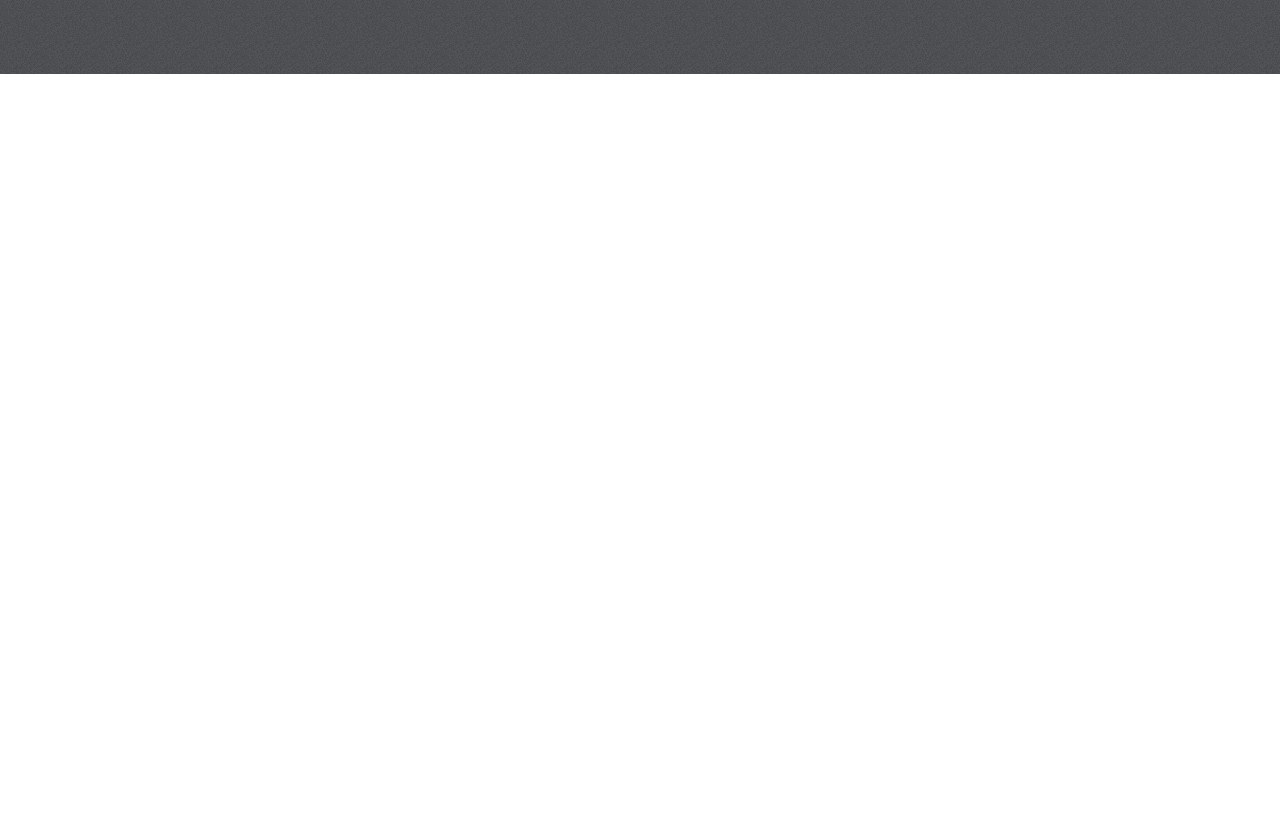
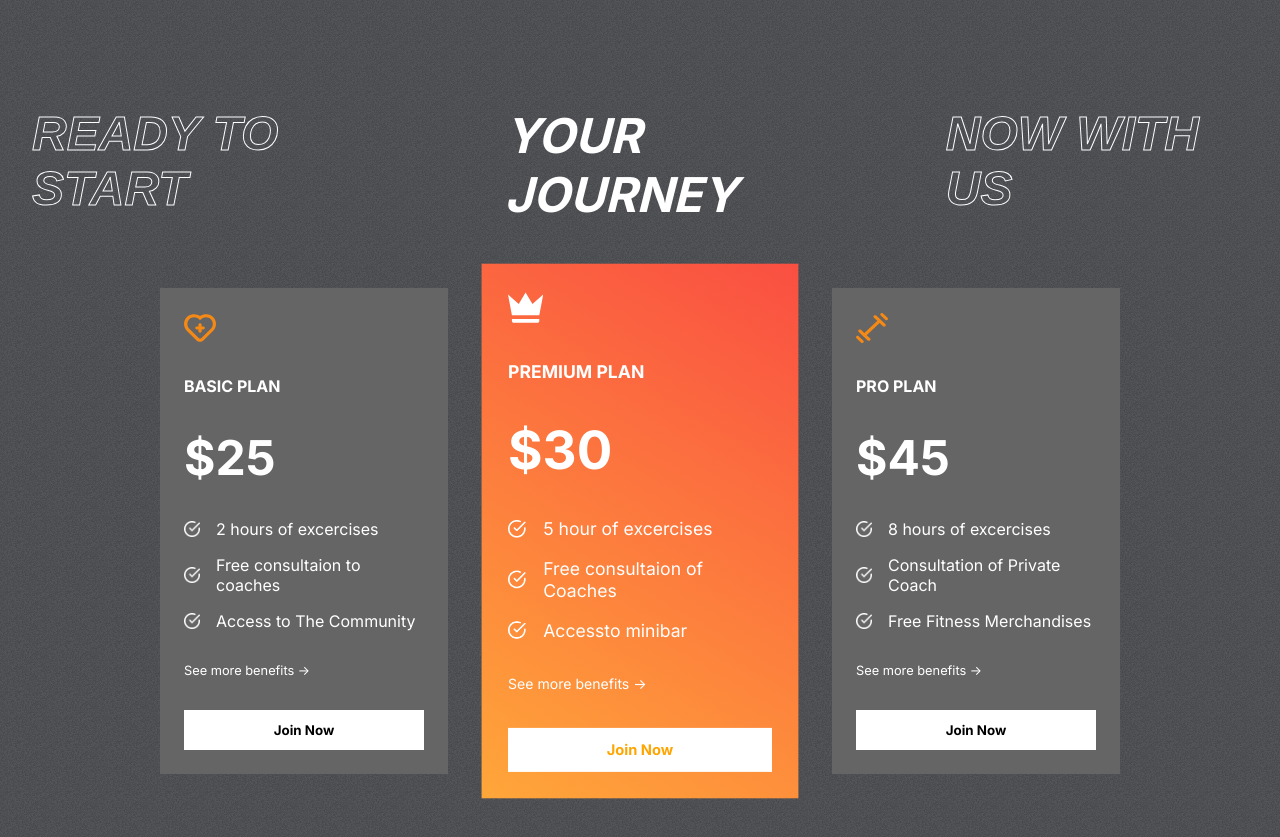
Before and after one commit to Phelyks/FitClubGym_Dec_2023, a React (Create React App) app: page / in a window 1280 px wide. Shown: the part 1793-2630 px from the top of the page. Before the commit the page ends 1867 px from the top, so only its background shows below. Built offline with nearby package versions, Linux system fonts and the light colour scheme.

Commit message:
Jan 12 10:34

```diff
--- a/src/App.js
+++ b/src/App.js
@@ -2,6 +2,8 @@
 import Hero from './components/Hero/Hero';
 import Programs from './components/Programs/Programs';
 import Reasons from './components/Reasons/Reasons';
+import Plans from './components/Plans/Plans';
+import Testimonials from './components/Testimonials/Testimonials';
 
 function App() {
   return (
@@ -9,6 +11,8 @@
           <Hero />
           <Programs />
           <Reasons />
+          <Plans />
+          <Testimonials />
     </div>
   );
 }
--- /dev/null
+++ b/src/components/Plans/Plans.css
@@ -0,0 +1,74 @@
+.plans-container {
+    margin-top: -4rem;
+    padding: 0 2rem;
+    display: flex;
+    flex-direction: column;
+    gap: 4rem;
+    position: relative;
+}
+
+.plans {
+    display: flex;
+    align-items: center;
+    justify-content: center;
+    gap: 3rem;
+}
+
+.plan {
+    display: flex;
+    flex-direction: column;
+    background: var(--caloryCard);
+    color: white;
+    gap: 2rem;
+    padding: 1.5rem;
+    width: 15rem;
+}
+
+.plan:nth-child(2){
+    background: var(--planCard);
+    transform: scale(1.1);
+}
+
+.plan > svg {
+    fill: var(--orange);
+    width: 2rem;
+    height: 2rem;
+}
+
+.plan>:nth-child(2){
+    font-size: 1rem;
+    font-weight: bold;
+}
+
+.plan>:nth-child(3){
+    font-size: 3rem;
+    font-weight: bold;
+}
+
+.plan>:nth-child(5){
+    font-size: 0.8rem;
+}
+
+.features {
+    display: flex;
+    flex-direction: column;
+    gap: 1rem;
+}
+
+.feature {
+    display: flex;
+    align-items: center;
+    gap: 1rem;
+}
+
+.feature img {
+    width: 1rem;
+}
+
+.plans>:nth-child(2)>svg {
+    fill: white;
+}
+
+.plans>:nth-child(2)>button {
+    color: orange;
+}
--- /dev/null
+++ b/src/components/Plans/Plans.jsx
@@ -0,0 +1,41 @@
+import React from 'react';
+import './Plans.css';
+import {plansData} from './../../data/plansData';
+import whiteTick from './../../assets/whiteTick.png';
+
+const Plans = () => {
+  return (
+    <div className='plans-container'>
+      <div className="programs-header" style={{gap:'6rem'}}>
+        <span className='stroke-text'>READY TO START </span>
+        <span>YOUR JOURNEY </span>
+        <span className='stroke-text'>NOW WITH US</span>
+      </div>
+
+      {/* Plans Card */}
+      <div className="plans">
+        {plansData.map((plan, i)=> (
+            <div className="plan" key={i}>
+                {plan.icon}
+                <span>{plan.name}</span>
+                <span>${plan.price} </span>
+                <div className="features">
+                    {plan.features.map((feature, i)=>(
+                        <div className="feature">
+                            <img src={whiteTick} alt="" />
+                            <span key={i}>{feature} </span>
+                        </div>
+                    ))}
+                </div>
+                <div>
+                    <span>See more benefits -> </span>
+                </div>
+                <button className="btn">Join Now</button>
+            </div>
+        ))}
+      </div>
+    </div>
+  )
+}
+
+export default Plans
--- a/src/components/Reasons/Reasons.css
+++ b/src/components/Reasons/Reasons.css
@@ -76,3 +76,12 @@
     width: 2rem;
     height: 2rem;
 }
+
+.partners {
+    display: flex;
+    gap: 1rem;
+}
+
+.partners > img {
+    width: 2.5rem;
+}
--- a/src/components/Reasons/Reasons.jsx
+++ b/src/components/Reasons/Reasons.jsx
@@ -39,7 +39,16 @@
               <img src={tick} alt="" /><span>RELIABLE PARTNERS</span>
           </div>
         </div>
-        <span style={{color: 'var(--gray)', fontWeight: 'normal', }}>OUR PARTNERS</span>
+        <span
+        style={{
+          color: 'var(--gray)',
+          fontWeight: 'normal',
+           }}>OUR PARTNERS</span>
+              <div className="partners">
+                  <img src={nb} alt="" />
+                  <img src={adidas} alt="" />
+                  <img src={nike} alt="" />
+              </div>
         </div>
 
     </div>
--- /dev/null
+++ b/src/components/Testimonials/Testimonials.jsx
@@ -0,0 +1,14 @@
+import React from 'react';
+import './Testimonials.css';
+
+
+const Testimonials = () => {
+  return (
+    <div className='Testimonials'>
+      <div className="left-t"></div>
+      <div className="right-t"></div>
+    </div>
+  )
+}
+
+export default Testimonials
```
Also changed, not shown: src/components/Testimonials/Testimonials.css (added).
